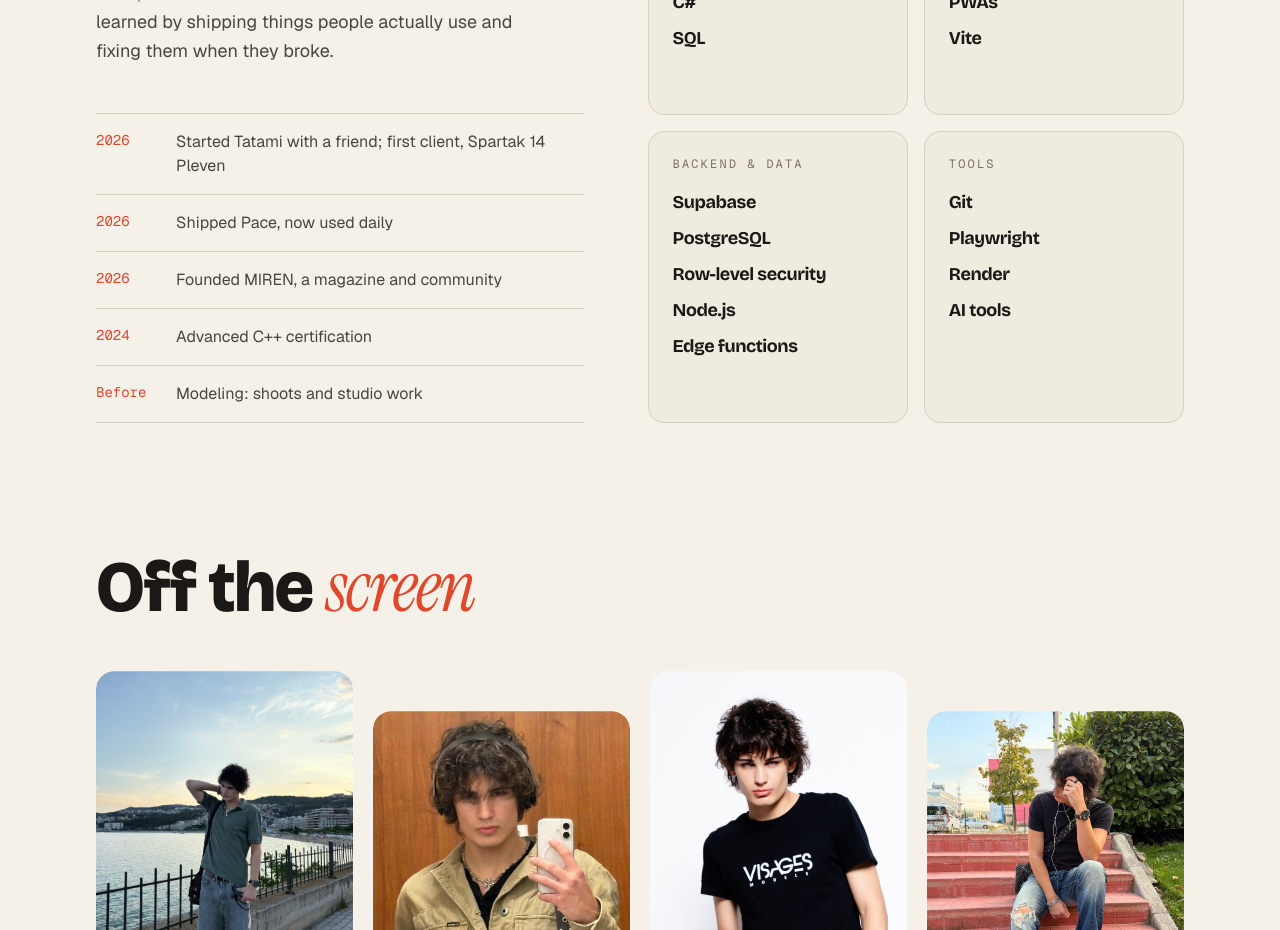
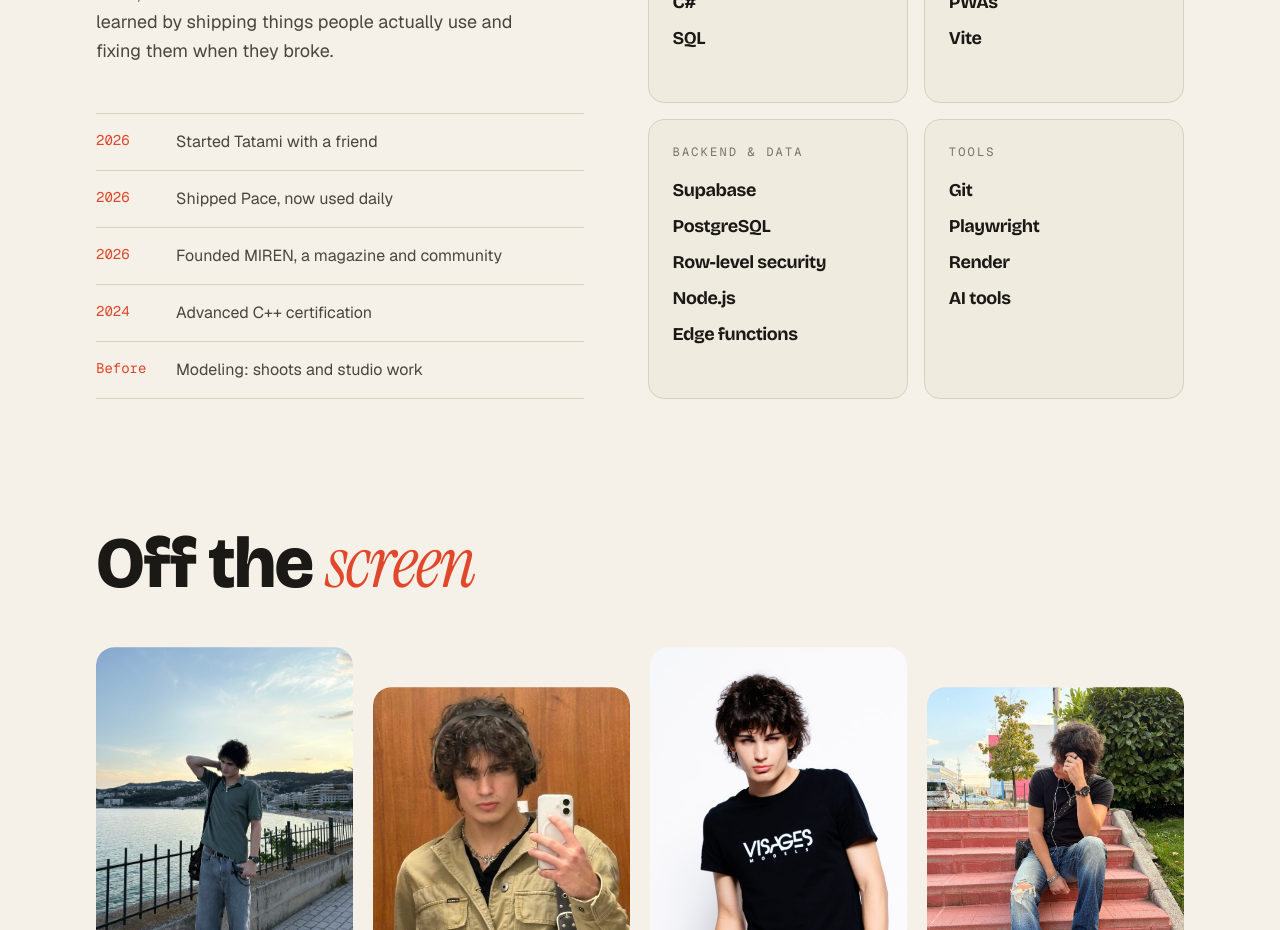
Before and after one commit to icakii/portfolio-web, a React (Vite) app: page / in a window 1280 px wide. Shown: the part 4380-5310 px from the top of the page. Built offline with nearby package versions, Linux system fonts and the light colour scheme; no server answers.

Commit message:
Timeline: just starting Tatami

```diff
--- a/src/components/portfolio/AboutSection.jsx
+++ b/src/components/portfolio/AboutSection.jsx
@@ -11,7 +11,7 @@ const SKILLS = [
 ];
 
 const TIMELINE = [
-  { year: "2026", text: "Started Tatami with a friend; first client, Spartak 14 Pleven" },
+  { year: "2026", text: "Started Tatami with a friend" },
   { year: "2026", text: "Shipped Pace, now used daily" },
   { year: "2026", text: "Founded MIREN, a magazine and community" },
   { year: "2024", text: "Advanced C++ certification" },
```
